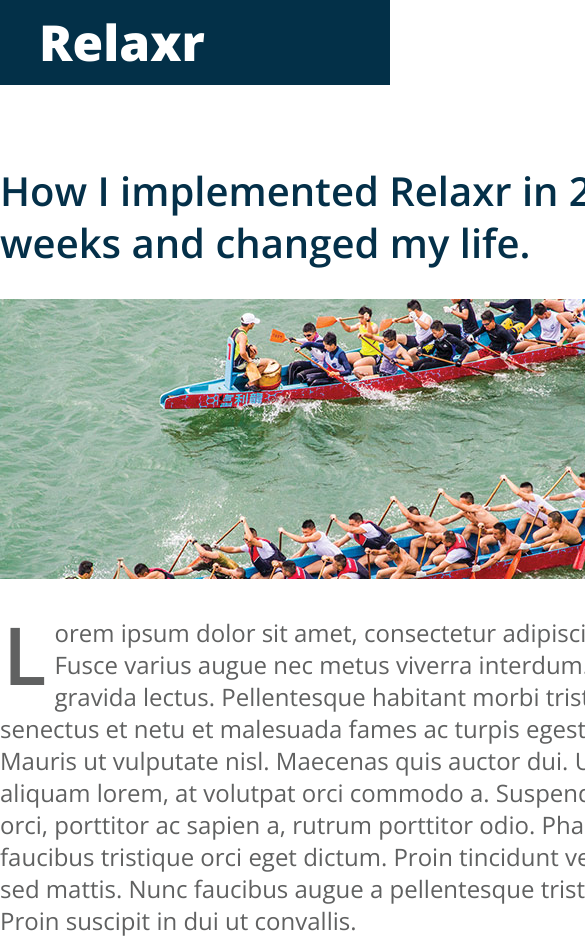
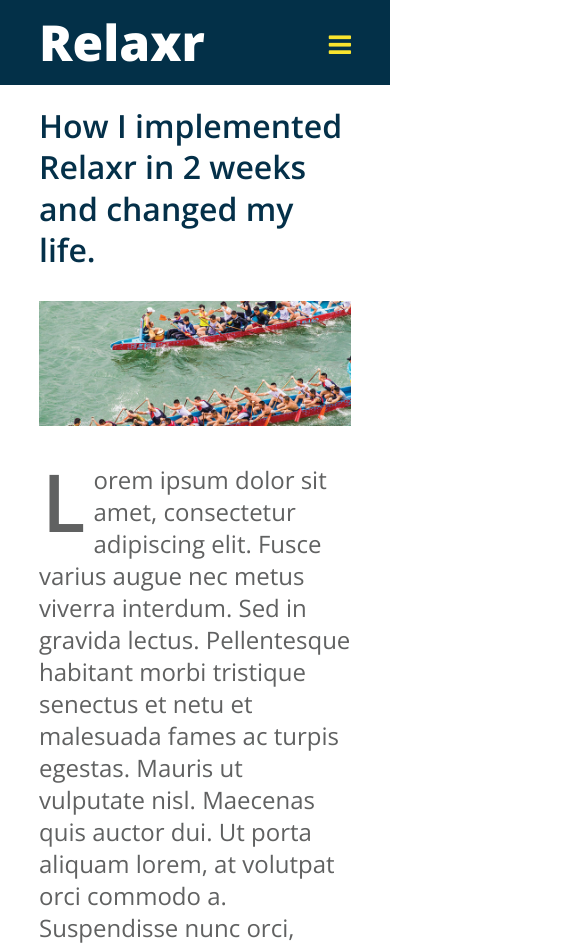
Before and after one commit to Wigza/Assignment-7, a plain HTML site: page blog.html in a window 390 px wide. Shown: the top 943 px of the page, 585 px wide, since content can reach past the window. Drawn offline with nearby package versions, Linux system fonts and the light colour scheme.

Commit message:
changes to the blog page

```diff
--- a/blog.html
+++ b/blog.html
@@ -6,6 +6,7 @@
 
 		<title>Relaxr Blog</title>
 		<link href='http://fonts.googleapis.com/css?family=Open+Sans:300italic,300,600,800' rel='stylesheet' type='text/css'>
+		<link rel="stylesheet" href="font-awesome/css/font-awesome.min.css">
 
 		<!-- external CSS link -->
 		<link rel="stylesheet" href="css/reset.css">
@@ -15,7 +16,7 @@
 	<body>
 		<header>
 			<div class="container">
-				<h1 class="logo">Relaxr</h1>
+				<a href="index.html"><h1 class="logo">Relaxr</h1></a>
 				<nav>
 					<ul>
 						<li><a href="index.html">Home</a></li>
@@ -23,6 +24,14 @@
 						<li><a href="#">Contact</a></li>
 						<li><a href="blog.html">Blog</a></li>
 					</ul>
+					<div class="dropdown">
+						<a href="#"><i class="fa fa-bars" aria-hidden="true"></i></a>
+							<div class="dropdown-content">
+								<a href="#">About</a>
+								<a href="#">Contact</a>
+								<a href="blog.html">Blog</a>
+							</div>
+					</div>
 				</nav>
 			</div>
 		</header>
--- a/css/style.css
+++ b/css/style.css
@@ -224,8 +224,10 @@ blockquote span {
   font-style: normal;
 }
 #main {
-  margin-top: 80px;
+    margin: 5% 10%;
+    width: 100%;
 }
+
 #posts {
   width: 700px;
   display: inline-block;
@@ -350,7 +352,7 @@ footer p {
 /*  Responsive/mobile CSS beneath  */
 
 
-@media screen and (max-width: 820px){
+@media screen and (max-width: 768px){
 
 header ul {
   display: none;
@@ -469,3 +471,40 @@ footer p {
 }*/
 
 }
+
+/* Blog page responsive CSS */
+
+@media screen and (max-width: 990px){
+
+#main {
+      margin: 5% 10%;
+      width: 80%;
+}
+
+#sidebar {
+      width: 240px;
+      display: none;
+      vertical-align: top;
+}
+
+#posts {
+    width: 100%;
+    display: inline-block;
+    margin-right: 0;
+    vertical-align: top;
+}
+
+.post img {
+    margin-bottom: 30px;
+    width: 100%;
+}
+
+.post h2 {
+    font-weight: 600;
+    font-size: 2rem;
+    line-height: 1.3;
+    margin-bottom: 30px;
+}
+
+
+}
```
